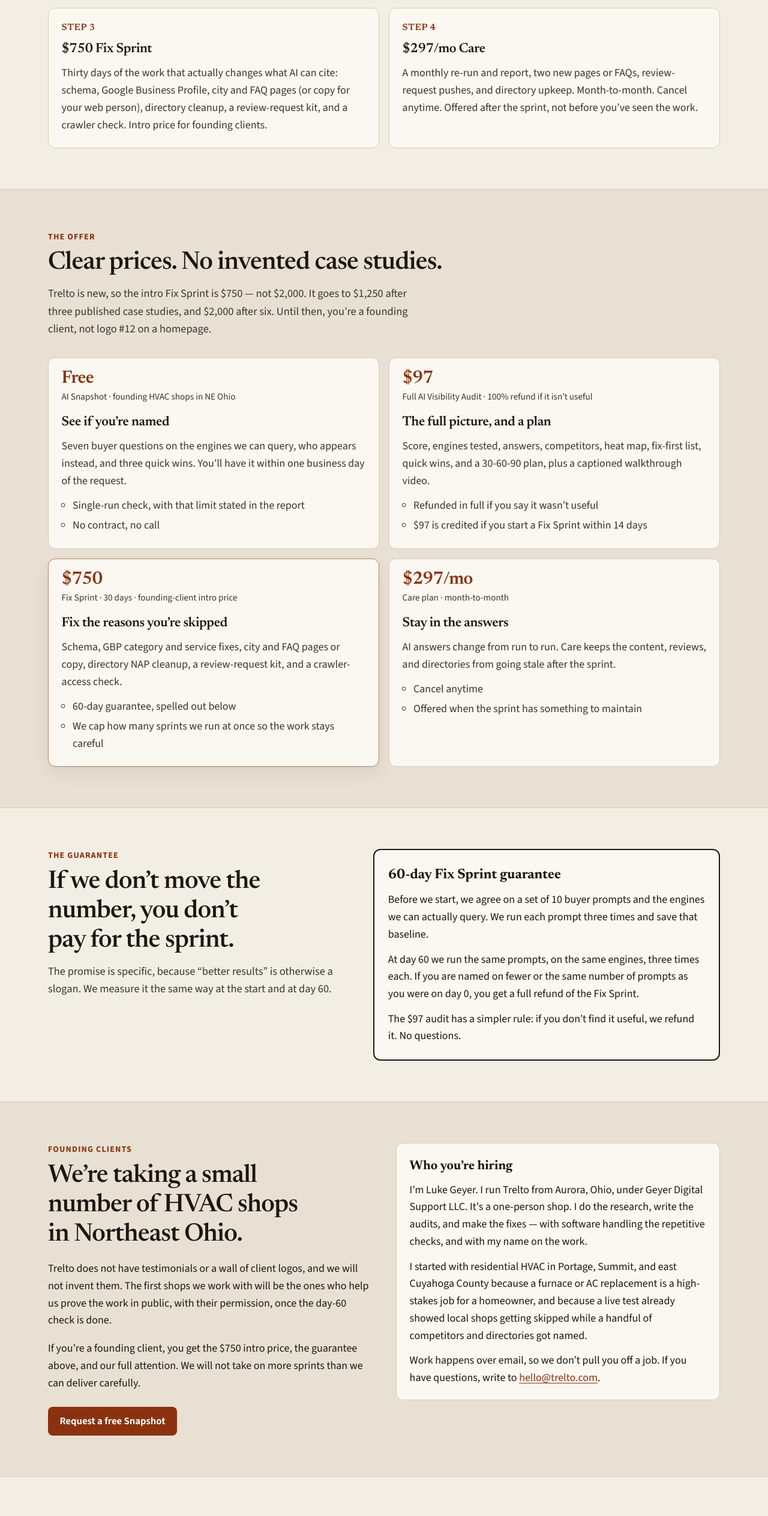
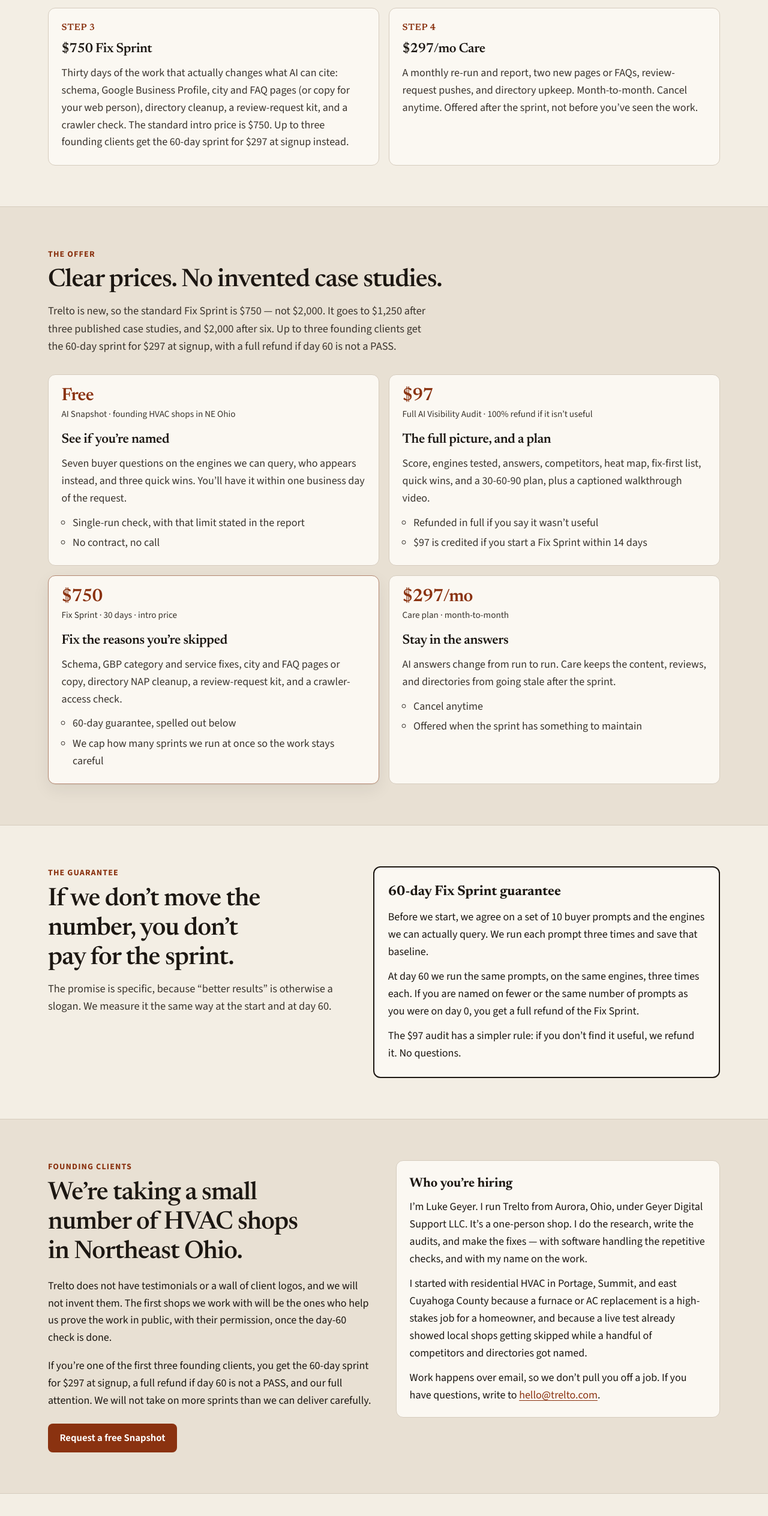
Before and after one commit to YOU18mission/trelto-site, a plain HTML site: page index.html in a window 1280 px wide. Shown: the part 1936-4463 px from the top of the page at 60% size. Drawn offline with Linux system fonts and the light colour scheme.

Commit message:
Update founding offer to $297 at signup and align homepage

```diff
--- a/index.html
+++ b/index.html
@@ -181,7 +181,7 @@
           <li class="step">
             <span class="step-num">Step 3</span>
             <h3>$750 Fix Sprint</h3>
-            <p>Thirty days of the work that actually changes what AI can cite: schema, Google Business Profile, city and FAQ pages (or copy for your web person), directory cleanup, a review-request kit, and a crawler check. Intro price for founding clients.</p>
+            <p>Thirty days of the work that actually changes what AI can cite: schema, Google Business Profile, city and FAQ pages (or copy for your web person), directory cleanup, a review-request kit, and a crawler check. The standard intro price is $750. Up to three founding clients get the 60-day sprint for $297 at signup instead.</p>
           </li>
           <li class="step">
             <span class="step-num">Step 4</span>
@@ -196,7 +196,7 @@
       <div class="wrap">
         <p class="section-kicker">The offer</p>
         <h2>Clear prices. No invented case studies.</h2>
-        <p class="intro">Trelto is new, so the intro Fix Sprint is $750 — not $2,000. It goes to $1,250 after three published case studies, and $2,000 after six. Until then, you’re a founding client, not logo #12 on a homepage.</p>
+        <p class="intro">Trelto is new, so the standard Fix Sprint is $750 — not $2,000. It goes to $1,250 after three published case studies, and $2,000 after six. Up to three founding clients get the 60-day sprint for $297 at signup, with a full refund if day 60 is not a PASS.</p>
         <ul class="offer-list">
           <li class="offer-card">
             <span class="offer-price">Free</span>
@@ -220,7 +220,7 @@
           </li>
           <li class="offer-card featured">
             <span class="offer-price">$750</span>
-            <p class="offer-meta">Fix Sprint · 30 days · founding-client intro price</p>
+            <p class="offer-meta">Fix Sprint · 30 days · intro price</p>
             <h3>Fix the reasons you’re skipped</h3>
             <p>Schema, GBP category and service fixes, city and FAQ pages or copy, directory NAP cleanup, a review-request kit, and a crawler-access check.</p>
             <ul>
@@ -264,7 +264,7 @@
           <p class="section-kicker">Founding clients</p>
           <h2>We’re taking a small number of HVAC shops in Northeast Ohio.</h2>
           <p>Trelto does not have testimonials or a wall of client logos, and we will not invent them. The first shops we work with will be the ones who help us prove the work in public, with their permission, once the day-60 check is done.</p>
-          <p>If you’re a founding client, you get the $750 intro price, the guarantee above, and our full attention. We will not take on more sprints than we can deliver carefully.</p>
+          <p>If you’re one of the first three founding clients, you get the 60-day sprint for $297 at signup, a full refund if day 60 is not a PASS, and our full attention. We will not take on more sprints than we can deliver carefully.</p>
           <div class="btn-row">
             <a class="btn btn-primary" href="/snapshot.html">Request a free Snapshot</a>
           </div>
```
Also changed, not shown: terms.html (+6 -6 lines).
